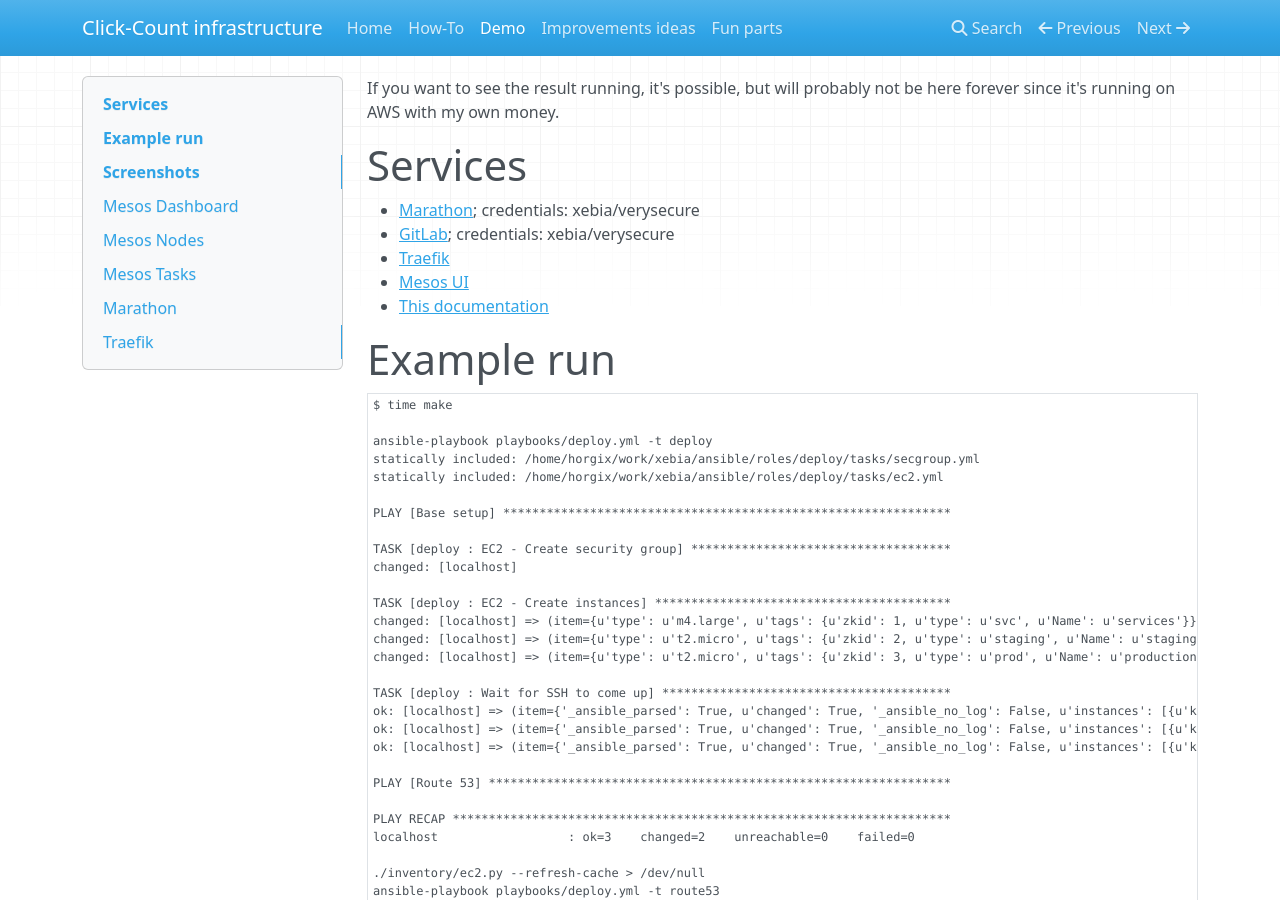
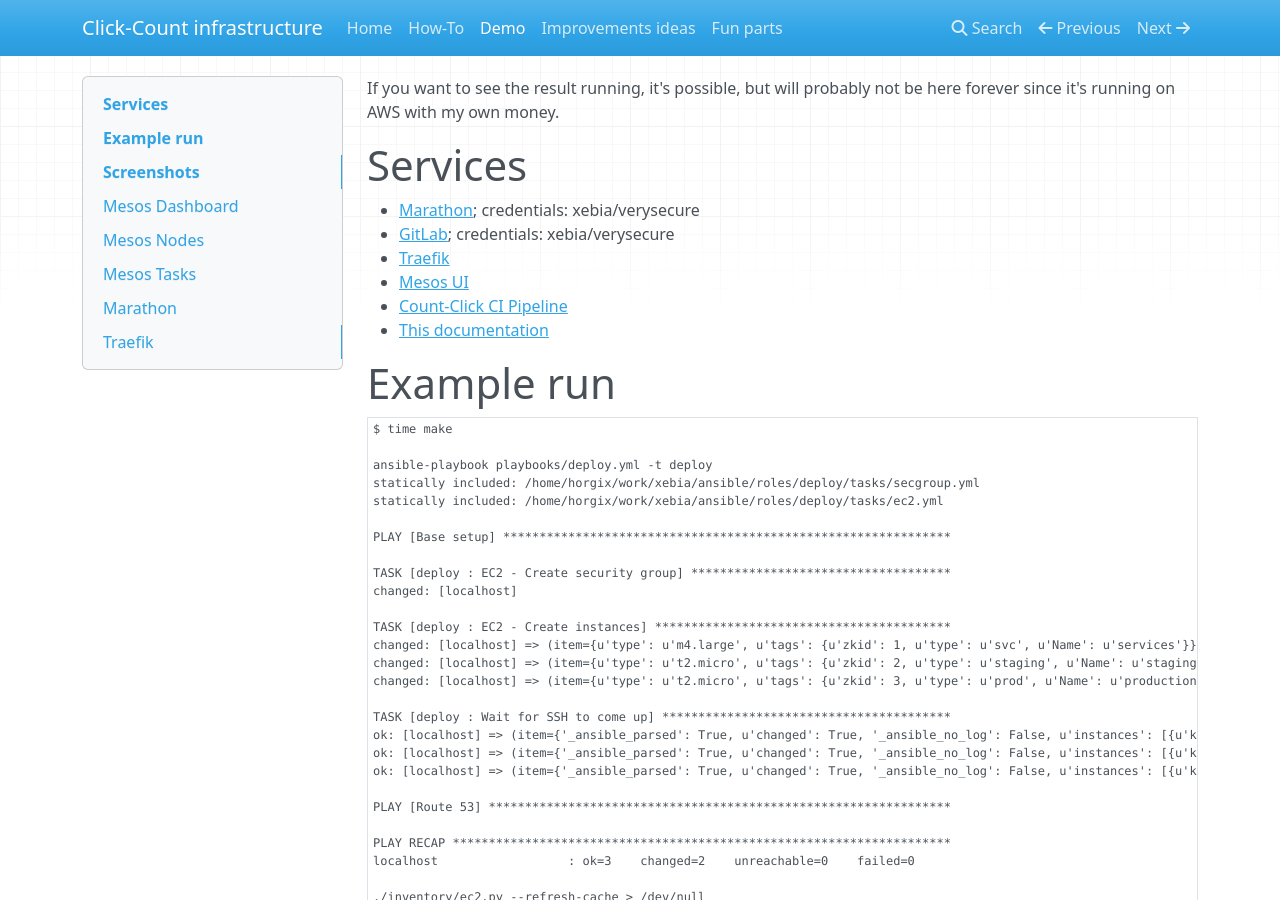
Before and after one commit to Horgix/click-count-infra, an MkDocs documentation site: the page built from doc/src/demo.md, in a window 1280 px wide and 900 px high. Built offline with MkDocs 1.6.1, drawn with Linux system fonts in a browser that asks for light colours; nearby versions of some CDN libraries; old or Windows-style settings are respelled for this version of MkDocs.

Commit message:
Doc: add pipeline link

```diff
--- a/doc/src/demo.md
+++ b/doc/src/demo.md
@@ -7,6 +7,7 @@
 - [GitLab](https://gitlab.deploy.coffee); credentials: xebia/verysecure
 - [Traefik](https://traefik.deploy.coffee)
 - [Mesos UI](https://cluster.deploy.coffee)
+- [Count-Click CI Pipeline](https://gitlab.deploy.coffee/xebiafr/click-count/pipelines)
 - [This documentation](https://clickcount.horgix.fr)
 
 # Example run
```
